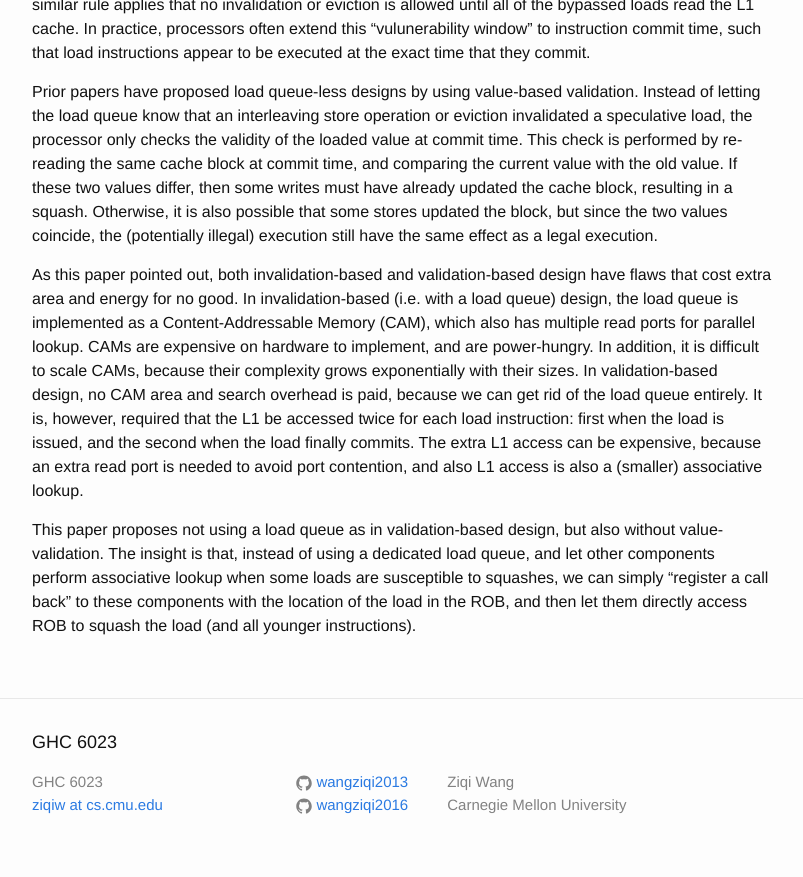
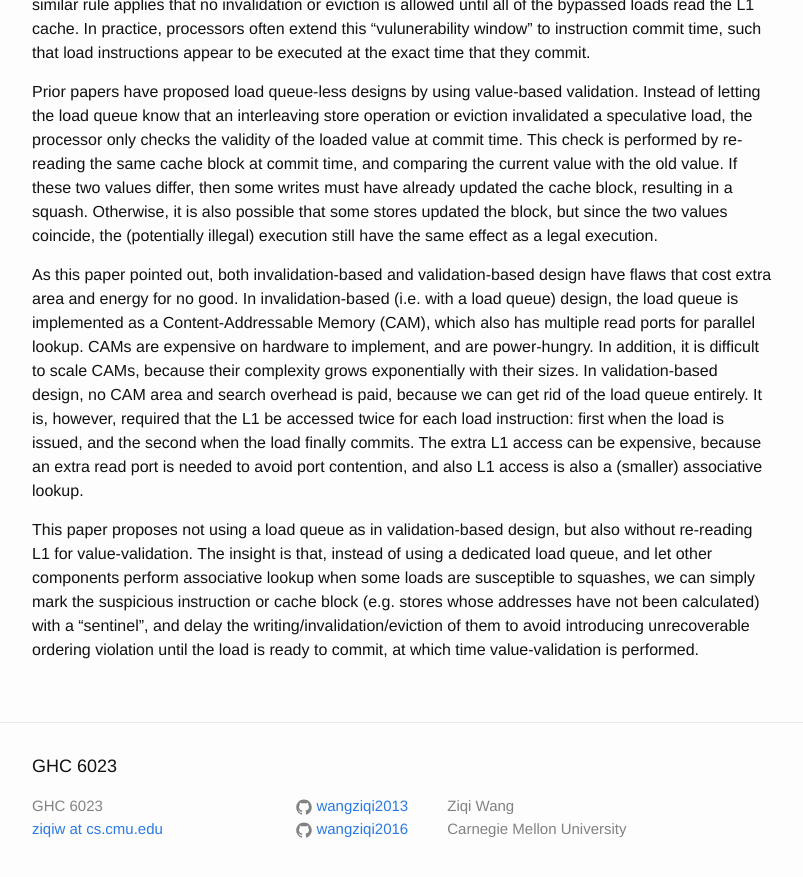
Before and after one commit to wangziqi2013/wangziqi2013.github.io, a Jekyll site: the page built from _posts/2019-08-07-the-superfluous-load-queue.markdown, in a window 1280 px wide and 900 px high, scrolled down 1591 px. Shown: the top 877 px of the window, without its empty margins (238-1041 px from the left). Built offline with Jekyll 4.4.1, drawn with Linux system fonts in a browser that asks for light colours.

Commit message:
Small change

```diff
--- a/_posts/2019-08-07-the-superfluous-load-queue.markdown
+++ b/_posts/2019-08-07-the-superfluous-load-queue.markdown
@@ -75,7 +75,8 @@ It is, however, required that the L1 be accessed twice for each load instruction
 and the second when the load finally commits. The extra L1 access can be expensive, because an extra read port is needed
 to avoid port contention, and also L1 access is also a (smaller) associative lookup.
 
-This paper proposes not using a load queue as in validation-based design, but also without value-validation. The insight
-is that, instead of using a dedicated load queue, and let other components perform associative lookup when some loads are
-susceptible to squashes, we can simply "register a call back" to these components with the location of the load in the ROB,
-and then let them directly access ROB to squash the load (and all younger instructions).
+This paper proposes not using a load queue as in validation-based design, but also without re-reading L1 for value-validation.
+The insight is that, instead of using a dedicated load queue, and let other components perform associative lookup when some
+loads are susceptible to squashes, we can simply mark the suspicious instruction or cache block (e.g. stores whose addresses
+have not been calculated) with a "sentinel", and delay the writing/invalidation/eviction of them to avoid introducing
+unrecoverable ordering violation until the load is ready to commit, at which time value-validation is performed.
```
